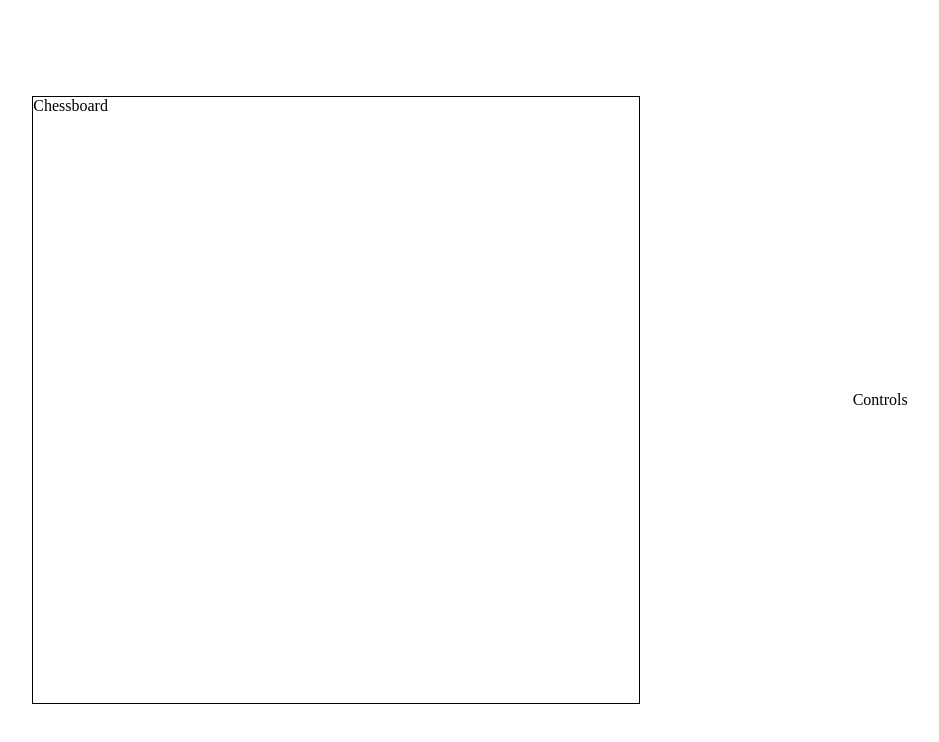
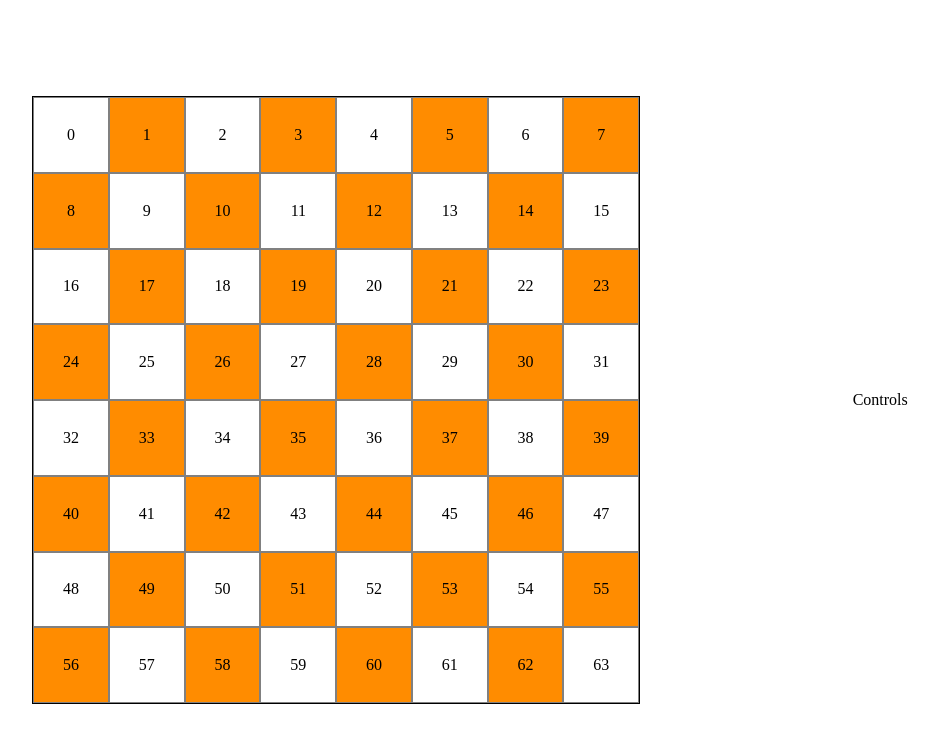
Before and after one commit to MrMuffinooo/next-chess, a Next.js app: page / in a window 1280 px wide. Shown: the top 742 px of the page, without its empty margins (170-1109 px from the left). Built offline with nearby package versions, Linux system fonts and the light colour scheme.

Commit message:
make chessboard

```diff
--- a/components/Chessboard.tsx
+++ b/components/Chessboard.tsx
@@ -1,6 +1,7 @@
 import React, { useState } from "react";
 import styles from "@/styles/Chessboard.module.css";
 import { startCastleMovement, whiteBottom } from "@/constants/Constans";
+import Tile from "./Tile";
 
 export default function Chessboard() {
   const [figurePlacement, setFigurePlacement] = useState(whiteBottom);
@@ -12,5 +13,13 @@ export default function Chessboard() {
   const [castleMovementTrack, setCastleMovementTrack] =
     useState(startCastleMovement);
 
-  return <div className={styles.container}>Chessboard</div>;
+  return (
+    <div className={styles.container}>
+      {[...Array(8)].map((v, i) =>
+        [...Array(8)].map((w, j) => (
+          <Tile id={8 * i + j} row={i} col={j} key={8 * i + j} />
+        ))
+      )}
+    </div>
+  );
 }
--- a/components/Tile.tsx
+++ b/components/Tile.tsx
@@ -1,5 +1,21 @@
 import React from "react";
+import styles from "@/styles/Chessboard.module.css";
+import { type } from "os";
 
-export default function Tile() {
-  return <div>Tile</div>;
+type Props = {
+  id: number;
+  row: number;
+  col: number;
+};
+
+export default function Tile({ id, row, col }: Props) {
+  const isBlack = Boolean(Math.abs(row - col) % 2);
+  return (
+    <div
+      className={styles.tile}
+      style={{ backgroundColor: isBlack ? "darkorange" : "white" }}
+    >
+      {id}
+    </div>
+  );
 }
--- a/styles/Chessboard.module.css
+++ b/styles/Chessboard.module.css
@@ -2,4 +2,13 @@
     border: 1px solid black;
     aspect-ratio: 1/1;
     height: calc(100vh - 12rem);
+    display: grid;
+    grid-template-columns: repeat(8, 1fr);
 }
+
+.tile{
+    display: flex;
+    align-items: center;
+    justify-content: center;
+    border: 1px solid grey;
+}
```
